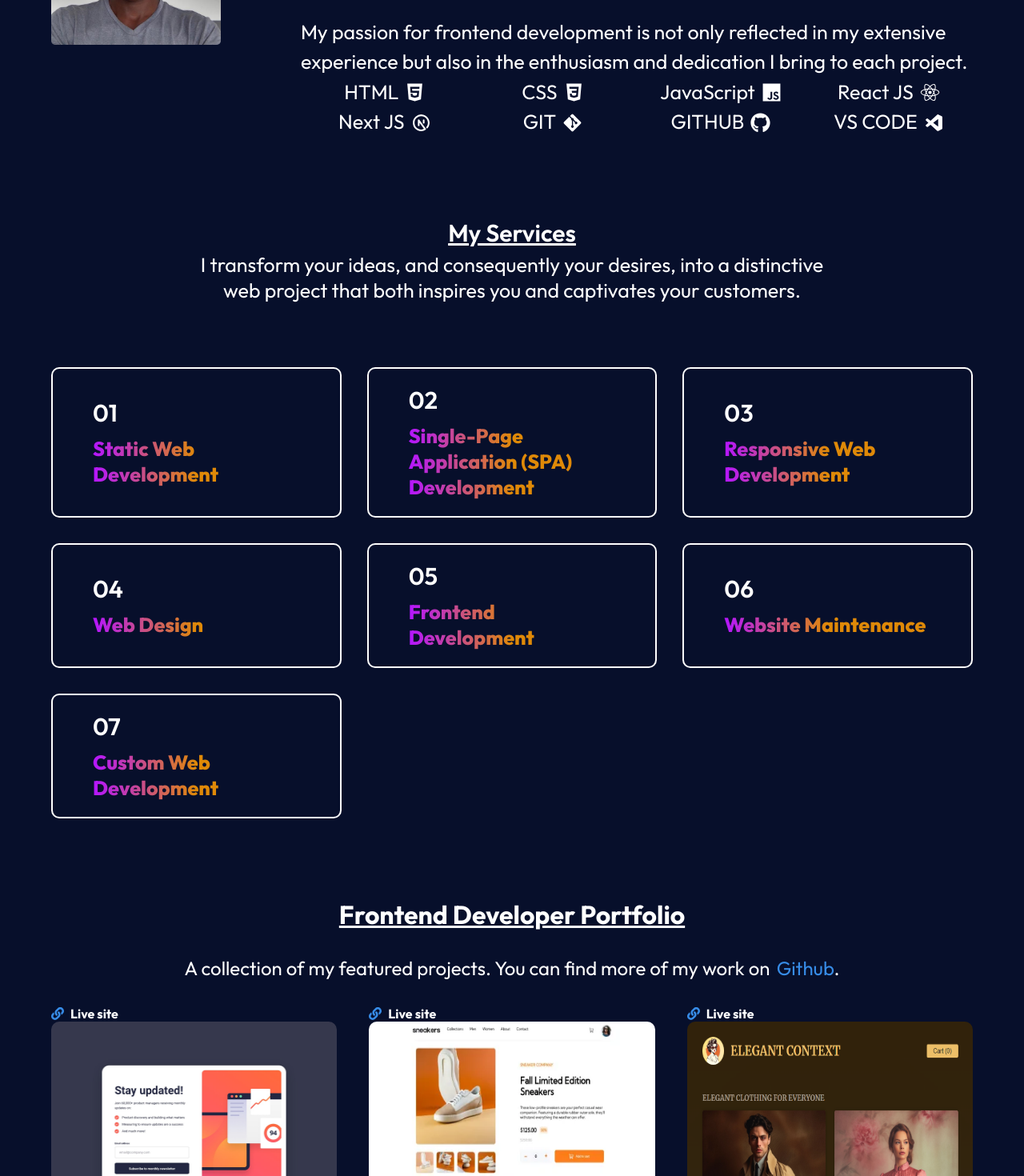
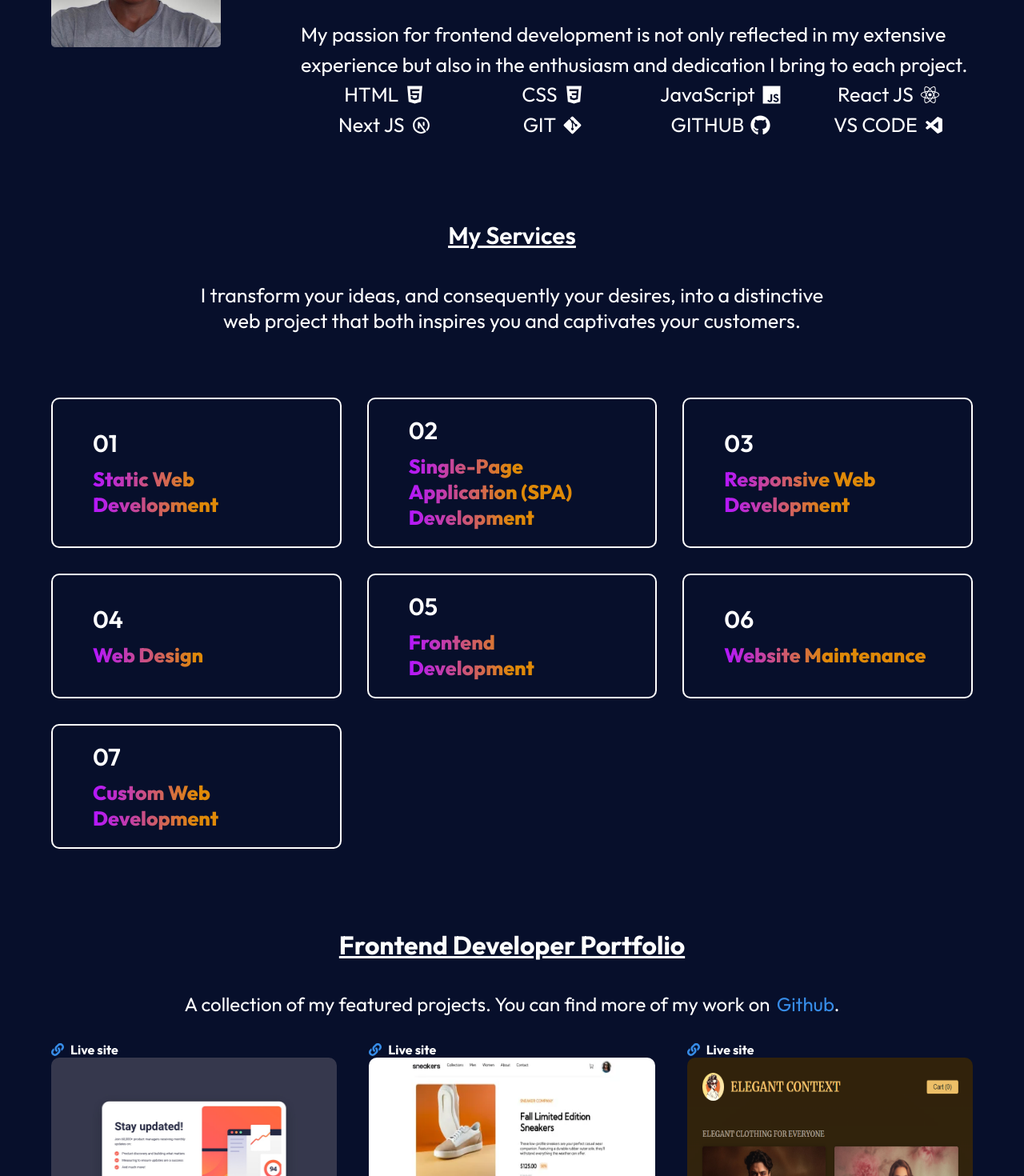
Before and after one commit to jonahunuafe/portfolio-react, a React (Vite) app: page / in a window 1280 px wide. Shown: the part 905-2375 px from the top of the page at 80% size. Built offline with nearby package versions, Linux system fonts and the light colour scheme.

Commit message:
more styling

```diff
--- a/src/components/About/About.module.css
+++ b/src/components/About/About.module.css
@@ -9,7 +9,7 @@
 .aboutTitle h1 {
    font-size: 2rem;
    padding-top: 4rem;
-   margin-bottom: 2.3rem;
+   margin-bottom: 2.5rem;
    text-decoration: underline;
    text-align: center;
 }
--- a/src/components/Projects/Projects.module.css
+++ b/src/components/Projects/Projects.module.css
@@ -114,6 +114,10 @@
       margin-top: 100px;
    }
 
+   .myWork p {
+      margin-top: 7px;
+   }
+
    .linkContainer {
       justify-content: flex-start;
    }
--- a/src/components/Services/Services.module.css
+++ b/src/components/Services/Services.module.css
@@ -69,6 +69,7 @@
       font-size: 25px;
       width: 70%;
       margin: auto;
+      margin-top: 40px;
    }
 
    .servicesTitle h1 {
--- a/src/index.css
+++ b/src/index.css
@@ -3,6 +3,10 @@
 * {
   margin: 0;
   padding: 0;
+}
+
+html, body {
+  overflow-x: hidden;
 }
 
 body {
```
